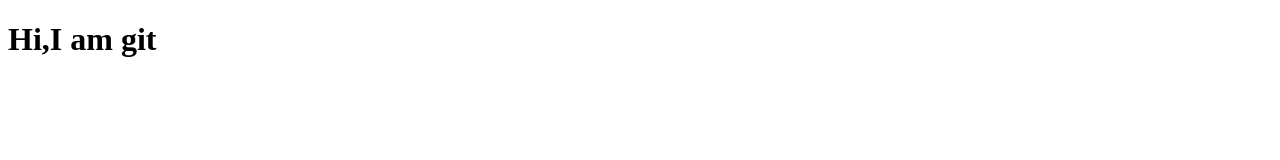
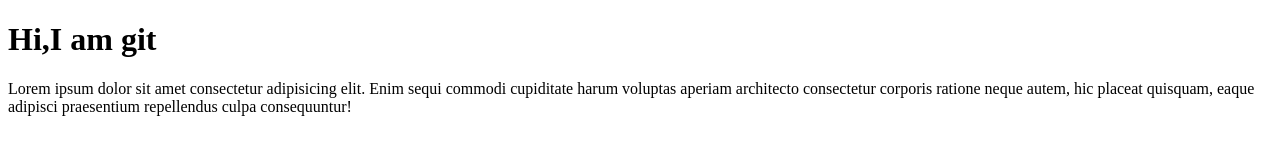
Before and after one commit to EaindraKW/Project, a plain HTML site: page index.html in a window 1280 px wide. Drawn offline with Linux system fonts and the light colour scheme.

Commit message:
second commit

```diff
--- a/index.html
+++ b/index.html
@@ -9,6 +9,7 @@
 
 <body>
     <h1>Hi,I am git</h1>
+    <p>Lorem ipsum dolor sit amet consectetur adipisicing elit. Enim sequi commodi cupiditate harum voluptas aperiam architecto consectetur corporis ratione neque autem, hic placeat quisquam, eaque adipisci praesentium repellendus culpa consequuntur!</p>
 </body>
 
 </html>
```
